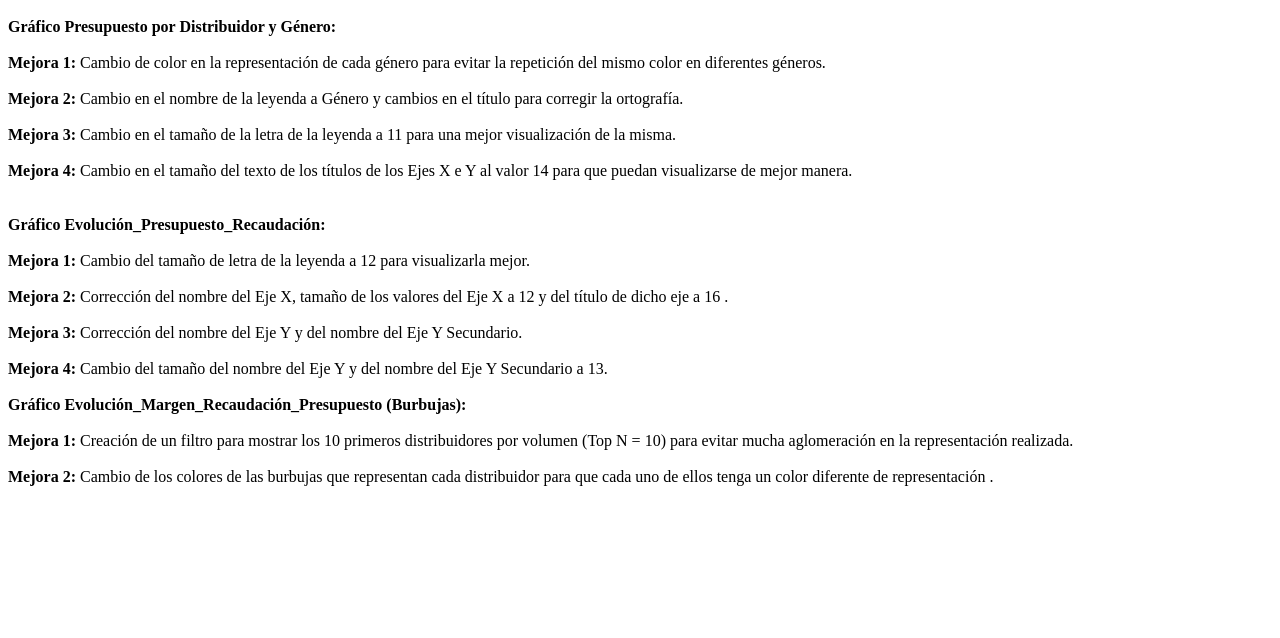
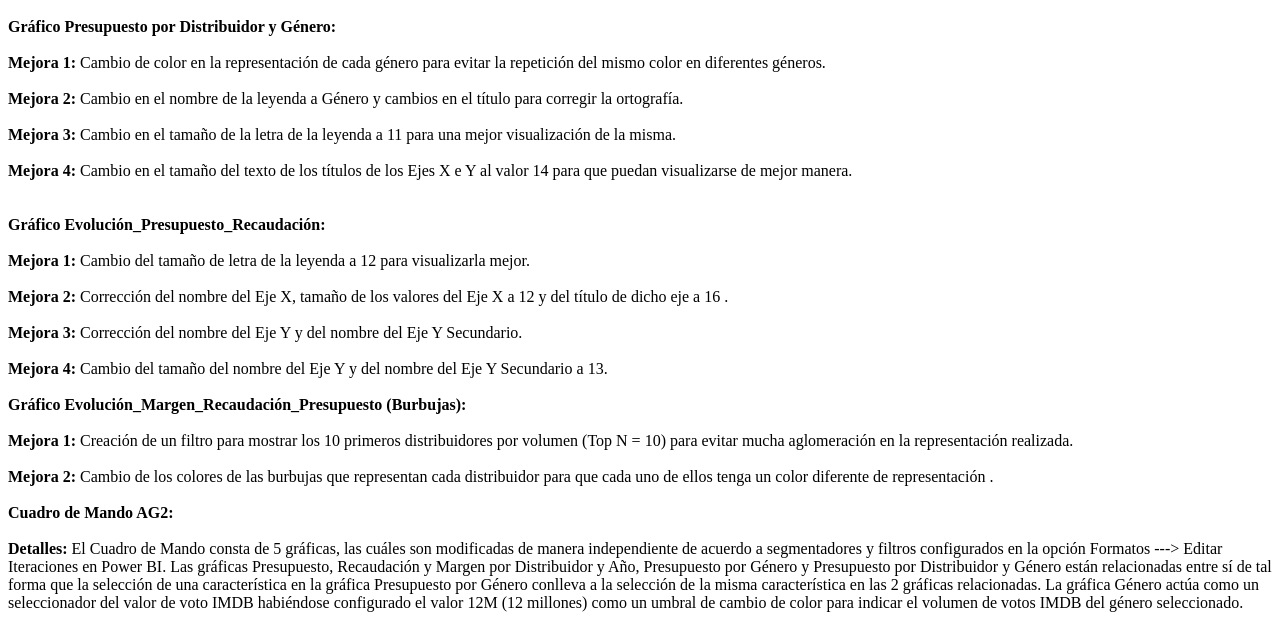
Before and after one commit to Gonzalo8a69/Jose_Gonzalo_Ochoa-AG1, a website: page index.html in a window 1280 px wide. Shown: the part 2482-3120 px from the top of the page. Before the commit the page ends 2994 px from the top, so only its background shows below. Drawn offline with Linux system fonts and the light colour scheme.

Commit message:
1 file modified

```diff
--- a/index.html
+++ b/index.html
@@ -76,3 +76,7 @@
 
 <b>Mejora 2:</b> Cambio de los colores de las burbujas que representan cada distribuidor para que cada uno de ellos tenga un color diferente de representación .<br>
 <br>
+<b>Cuadro de Mando AG2:</b> <br>
+<br>
+<b>Detalles:</b> El Cuadro de Mando consta de 5 gráficas, las cuáles son modificadas de manera independiente de acuerdo a segmentadores y filtros configurados en la opción Formatos ---> Editar Iteraciones en Power BI. Las gráficas Presupuesto, Recaudación y Margen por Distribuidor y Año, Presupuesto por Género y Presupuesto por Distribuidor y Género están relacionadas entre sí de tal forma que la selección de una característica en la gráfica Presupuesto por Género conlleva a la selección de la misma característica en las 2 gráficas relacionadas. La gráfica Género actúa como un seleccionador del valor de voto IMDB habiéndose configurado el valor 12M (12 millones) como un umbral de cambio de color para indicar el volumen de votos IMDB del género seleccionado.<br>
+<br>
```
